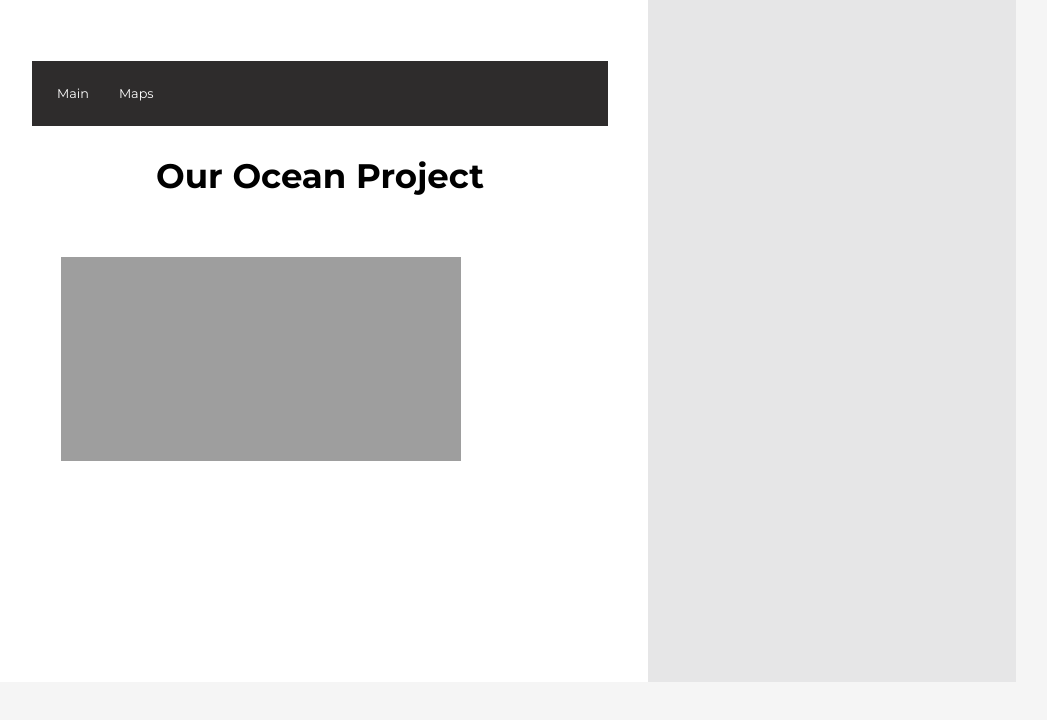
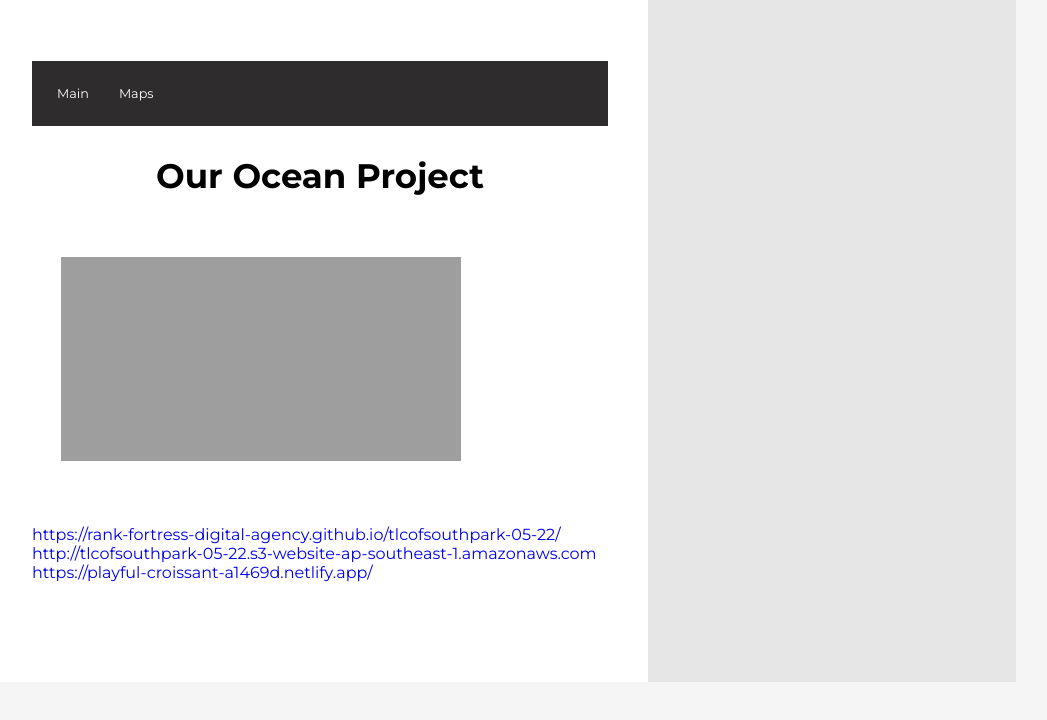
Before and after one commit to Rank-Fortress-Digital-Agency/tlcofsouthpark-05-22, a plain HTML site: page index.html in a window 1280 px wide. Shown: the part 3373-4093 px from the top of the page, without its empty margins (136-1183 px from the left). Drawn offline with Linux system fonts and the light colour scheme.

Commit message:
Add files via upload

```diff
--- a/index.html
+++ b/index.html
@@ -73,9 +73,9 @@
 
             <!--Links-->
             <section>
-                <a target="_bLank" href="#"></a><br>
-                <a target="_bLank" href="#"></a><br>
-                <a target="_bLank" href="#"></a><br>
+                <a target="_bLank" href="https://rank-fortress-digital-agency.github.io/tlcofsouthpark-05-22/">https://rank-fortress-digital-agency.github.io/tlcofsouthpark-05-22/</a><br>
+                <a target="_bLank" href="http://tlcofsouthpark-05-22.s3-website-ap-southeast-1.amazonaws.com">http://tlcofsouthpark-05-22.s3-website-ap-southeast-1.amazonaws.com</a><br>
+                <a target="_bLank" href="https://playful-croissant-a1469d.netlify.app/">https://playful-croissant-a1469d.netlify.app/</a><br>
             </section>
 
         </div>
```
